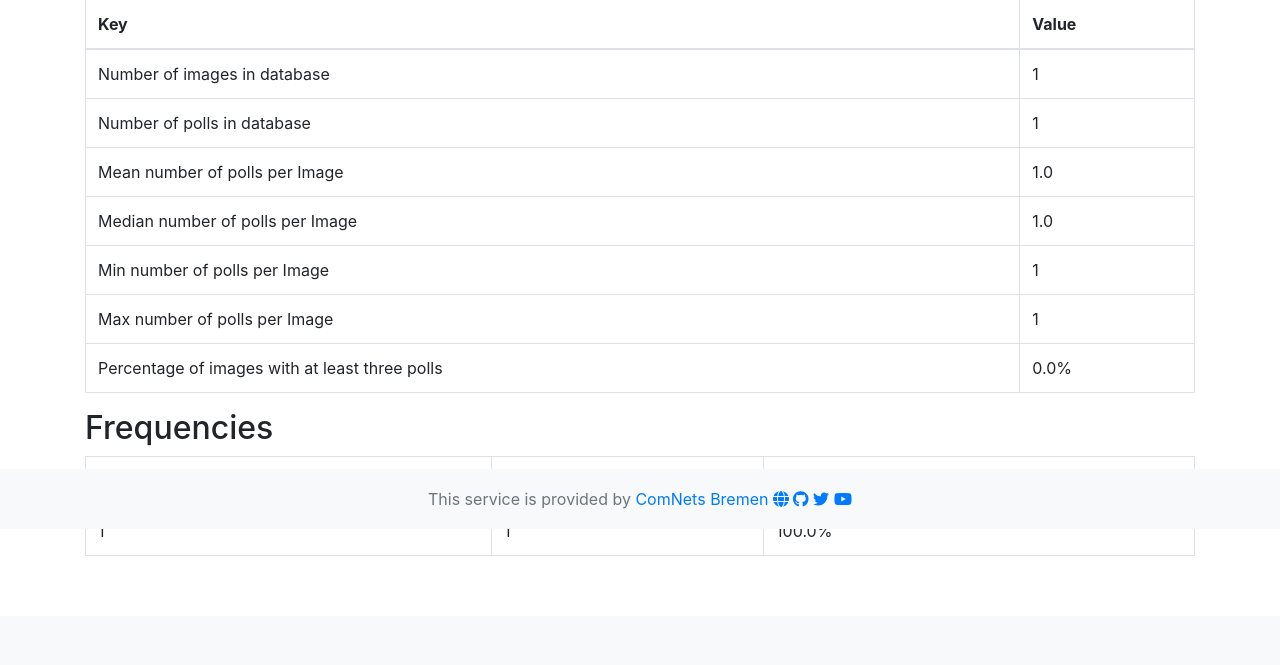
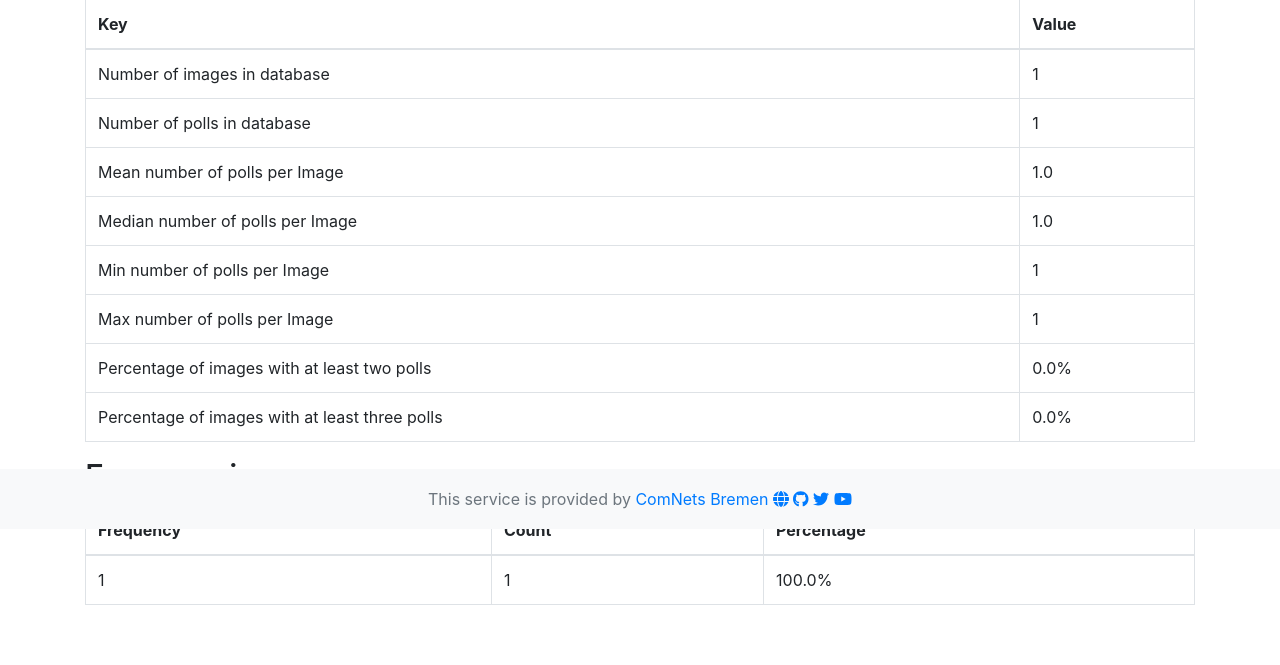
Before and after one commit to ComNets-Bremen/Wolf-or-Not, a Django app: page /simplelabel/statistics in a window 1280 px wide. Shown: the part 271-936 px from the top of the page. Before the commit the page ends 827 px from the top, so only its background shows below. Run offline with Django 3.2, Linux system fonts and the light colour scheme; tables that the repository leaves empty hold one stand-in row (values such as "Sample post"); some libraries are stand-ins or nearby versions.

Commit message:
Minor improvements in the statistics

```diff
--- a/simplelabel/templates/simplelabel/statistics.html
+++ b/simplelabel/templates/simplelabel/statistics.html
@@ -51,6 +51,10 @@
       <td>{{ max_count_image }}</td>
     </tr>
     <tr>
+      <td >Percentage of images with at least two polls</td>
+      <td>{{ percent_done_2 }}&percnt;</td>
+    </tr>
+    <tr>
       <td >Percentage of images with at least three polls</td>
       <td>{{ percent_done_3 }}&percnt;</td>
     </tr>
--- a/simplelabel/views.py
+++ b/simplelabel/views.py
@@ -63,12 +63,15 @@ def get_statistics(request):
     frequencies.sort(key = lambda x : x[1], reverse=False)
     freq_list_dict = []
 
+    sufficient_polls_2 = 0
     sufficient_polls_3 = 0
 
     for f in frequencies:
         # count number of images with at least 3 polls
         if f[0] >= 3:
             sufficient_polls_3 += f[1]
+        if f[0] >= 2:
+            sufficient_polls_2 += f[1]
         freq_list_dict.append({
                 "number_polls" : f[0],
                 "number_images" : f[1],
@@ -86,7 +89,8 @@ def get_statistics(request):
             "median_count_image" : np.median(values) if len(values) else 0,
             "frequencies" : frequencies,
             "freq_list_dict" : freq_list_dict,
-            "percent_done_3" : round(sufficient_polls_3/len(p)*100,2) if len(p) else 0,
+            "percent_done_3" : round(sufficient_polls_3/len(p)*100, 1) if len(p) else 0,
+            "percent_done_2" : round(sufficient_polls_2/len(p)*100, 1) if len(p) else 0,
             }
 
 
```
